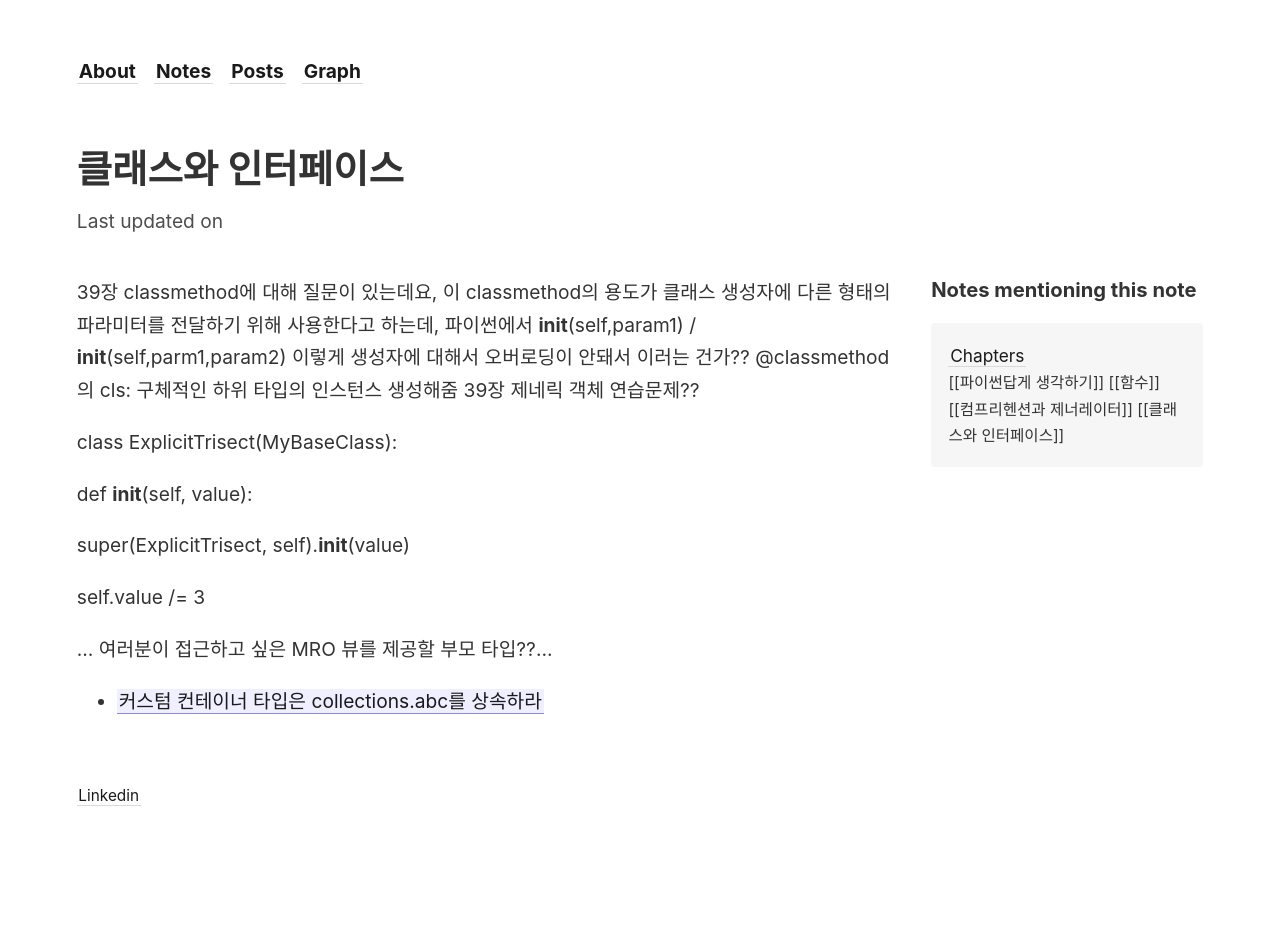
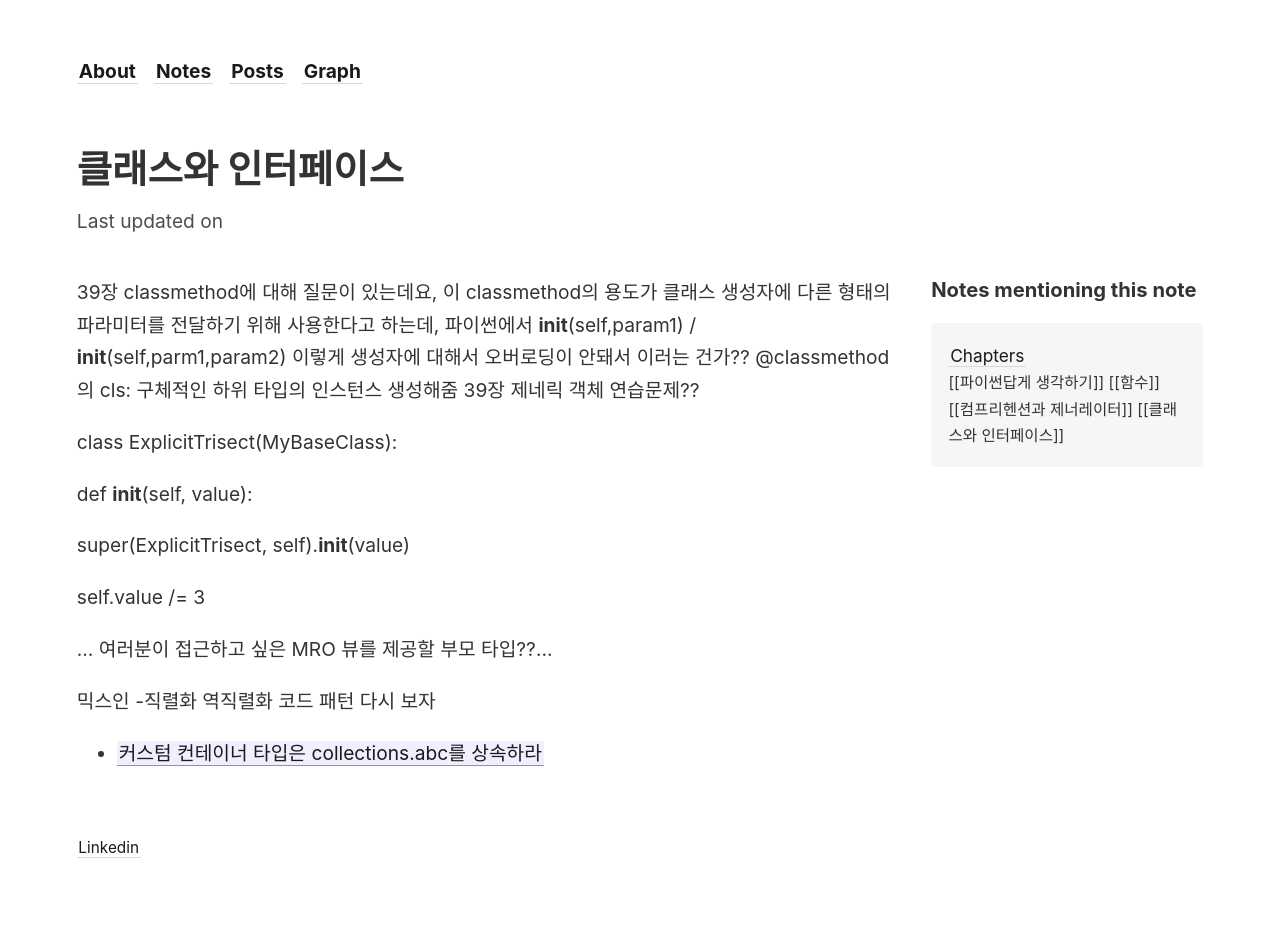
Before and after one commit to hyoinandout/hyoinandout.github.io, a Jekyll site: the page built from _notes/2_programming/20_python/205_books/2050_effective-python/20504_클래스와-인터페이스/클래스와 인터페이스.md, in a window 1280 px wide. Built offline with Jekyll 4.4.1, drawn with Linux system fonts in a browser that asks for light colours; before the commit the page ends 900 px from its top, so only the background shows below that.

Commit message:
vault backup: 2023-03-09 23:33:39

```diff
--- a/_notes/2_programming/20_python/205_books/2050_effective-python/20504_클래스와-인터페이스/클래스와 인터페이스.md
+++ b/_notes/2_programming/20_python/205_books/2050_effective-python/20504_클래스와-인터페이스/클래스와 인터페이스.md
@@ -13,4 +13,6 @@ super(ExplicitTrisect, self).__init__(value)
 self.value /= 3
 
 ... 여러분이 접근하고 싶은 MRO 뷰를 제공할 부모 타입??...
+
+믹스인 -직렬화 역직렬화 코드 패턴 다시 보자
 - [[커스텀 컨테이너 타입은 collections.abc를 상속하라]]
```
Also changed, not shown: _notes/assets/b-tree.jpg.md (added).
